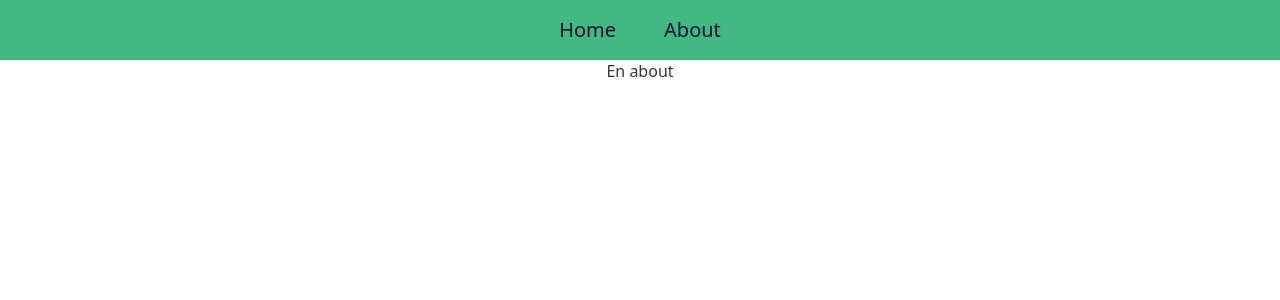
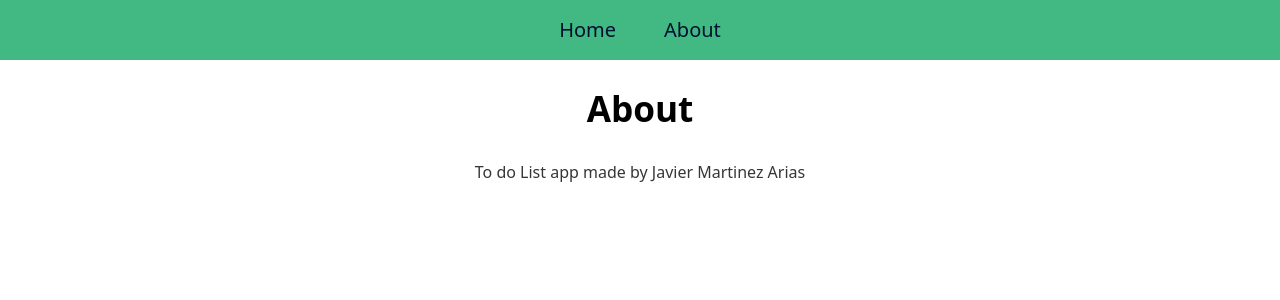
Before and after one commit to jma83/nuxt3-crud, a Nuxt app: page /about in a window 1280 px wide. Shown: the top 300 px of the page. Built offline with nearby package versions, Linux system fonts and the light colour scheme.

Commit message:
Small fixes - testing pending

```diff
--- a/components/TodoList.vue
+++ b/components/TodoList.vue
@@ -14,10 +14,6 @@ const store: StoreData = useTaskStore();
 
 const todoTasks: ComputedRef<TodoTaskData[]> = computed(() => {
   return store.filteredTodoTasks;
-});
-
-const isEmptyTasks: ComputedRef<boolean> = computed(() => {
-  return store.todoTasks.length === 0;
 });
 
 const isGridView: ComputedRef<boolean> = computed(() => {
@@ -60,7 +56,7 @@ const gridViewClass = computed(() => {
 });
 
 const isCurrentFilterEmpty = computed(() => {
-  return !isEmptyTasks.value && todoTasks.value.length === 0;
+  return store.todoTasks.length && !todoTasks.value.length;
 });
 
 const getErrorMessageForTaskId = (taskId: Uuid) => {
--- a/components/tasks/TodoTaskName.vue
+++ b/components/tasks/TodoTaskName.vue
@@ -13,8 +13,8 @@ const visibleTaskId = computed(() => {
   return `todoTask-${props.task.id.slice(0, 6)}`;
 });
 
-const onCheckedChange = (e: Event) => {
-  const target = e.target as HTMLInputElement;
+const onCheckedChange = (event: Event) => {
+  const target = event.target as HTMLInputElement;
   return emit("on-check", { ...props.task, isDone: target.checked });
 };
 </script>
--- a/filters/domain/todoFilterItems.ts
+++ b/filters/domain/todoFilterItems.ts
@@ -1,8 +1,8 @@
-import {TodoFilterId} from "~/filters/domain/TodoFilterId";
-import TodoFilterData from "~/filters/domain/TodoFilterData";
+import { TodoFilterId } from "~/filters/domain/TodoFilterId";
+import type TodoFilterData from "~/filters/domain/TodoFilterData";
 
 export const todoFilterItems: TodoFilterData[] = [
   { id: TodoFilterId.All, active: true },
   { id: TodoFilterId.Active, active: false },
-  { id: TodoFilterId.Done, active: false }
+  { id: TodoFilterId.Done, active: false },
 ];
--- a/pages/about.vue
+++ b/pages/about.vue
@@ -1,11 +1,16 @@
-<script setup lang="ts">
-
-</script>
+<script setup lang="ts"></script>
 
 <template>
-En about
+  <div class="about">
+    <h1>About</h1>
+    <p>To do List app made by Javier Martinez Arias</p>
+  </div>
 </template>
 
 <style scoped>
-
+.about {
+  display: flex;
+  flex-direction: column;
+  align-items: center;
+}
 </style>
--- a/pages/index.vue
+++ b/pages/index.vue
@@ -4,7 +4,7 @@ import { useTaskStore } from "~/stores/TaskStore";
 
 const store = useTaskStore();
 const isEmptyTasks: ComputedRef<boolean> = computed(() => {
-  return store.todoTasks.length === 0;
+  return !store.todoTasks.length;
 });
 </script>
 
```
